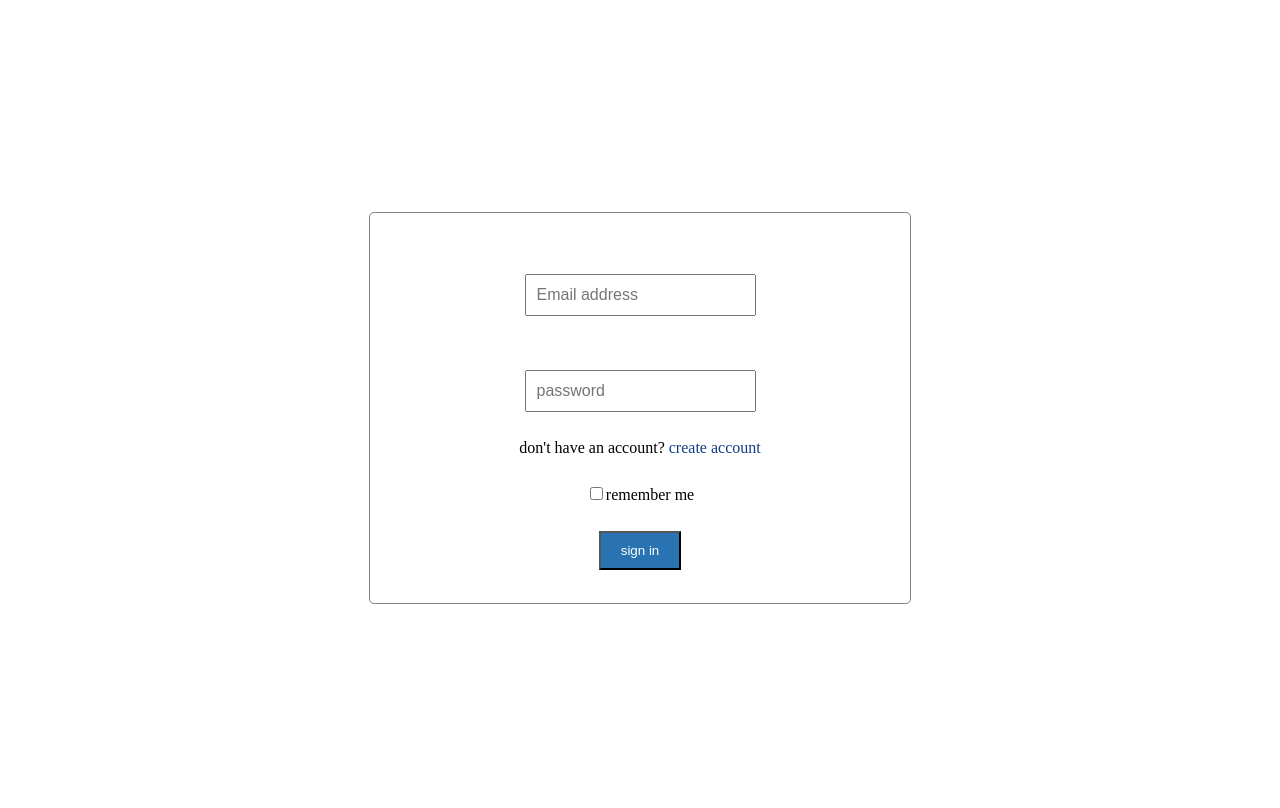
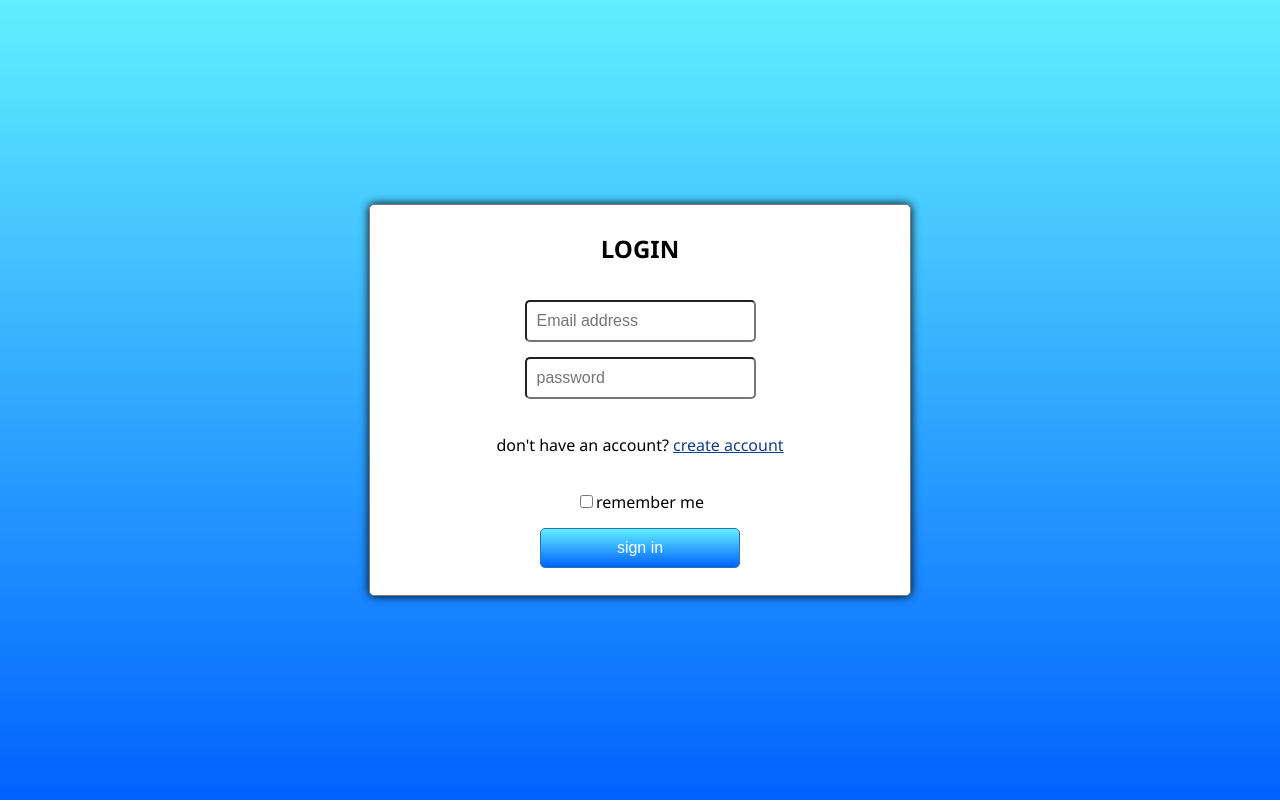
Before and after one commit to owen-6936/chat, a website: page frontend/index.html in a window 1280 px wide. Drawn offline with Linux system fonts and the light colour scheme; files that its build step writes are made by us from their sources; files whose address does not match are found by name; a web font is replaced by a local one.

Commit message:
style login page, added fonts and images to app

```diff
--- a/frontend/index.html
+++ b/frontend/index.html
@@ -9,7 +9,7 @@
   </head>
   <body>
     <form>
-      <label for="email"></label>
+      <h2 class="form-header">LOGIN</h2>
       <input
         type="email"
         name="email"
@@ -17,7 +17,6 @@
         required
         placeholder="Email address"
       />
-      <label for="password"></label>
       <input
         type="password"
         name="password"
@@ -34,7 +33,7 @@
           >remember me</label
         ></span
       >
-      <button type="submit">sign in</button>
+      <button type="submit" class="login-btn">sign in</button>
     </form>
   </body>
 </html>
--- a/frontend/public/stylesheets/index.css
+++ b/frontend/public/stylesheets/index.css
@@ -1,13 +1,44 @@
+@font-face {
+  font-family: "Poppins";
+  src: url("../assets/fonts/Poppins/Poppins-Regular.ttf") format("truetype");
+}
 html,
 body {
   height: 100%;
+  margin: 0 8px;
   box-sizing: border-box;
   align-content: center;
+  font-family: "Poppins", "Segoe UI", Tahoma, Geneva, Verdana, sans-serif;
+}
+body,
+.login-btn {
+  background: linear-gradient(
+    90deg,
+    hsla(217, 100%, 50%, 1) 0%,
+    hsla(186, 100%, 69%, 1) 100%
+  );
+  background: -moz-linear-gradient(
+    90deg,
+    hsla(217, 100%, 50%, 1) 0%,
+    hsla(186, 100%, 69%, 1) 100%
+  );
+  background: -webkit-linear-gradient(
+    90deg,
+    hsla(217, 100%, 50%, 1) 0%,
+    hsla(186, 100%, 69%, 1) 100%
+  );
 }
 .link {
   color: #133e87;
+  text-decoration: underline;
+}
+.link:hover {
+  color: #dc143c;
+  cursor: pointer;
 }
 form {
+  background-color: #fff;
+  box-shadow: 0px 0px 10px 0px;
   border: 1px solid grey;
   border-radius: 5px;
   padding: 20px;
@@ -18,13 +49,32 @@ form {
   flex-direction: column;
   justify-content: space-around;
   align-items: center;
+  .form-header {
+    margin-top: 0;
+  }
   input {
     padding: 10px;
     font-size: 16px;
+    border-radius: 5px;
+  }
+  input:focus {
+    border-bottom: 3px solid;
   }
   button {
+    width: 200px;
     padding: 10px 20px;
-    background-color: #2973b2;
+    border: 1.5px solid #2973b2;
     color: #fff;
+    font-size: medium;
+    border-radius: 5px;
+    cursor: pointer;
+    outline: none;
+  }
+  button:hover {
+    border-left: 2.5px solid #2973b2;
+    border-top: 2.5px solid #2973b2;
+  }
+  .login-text {
+    padding: 20px;
   }
 }
```
